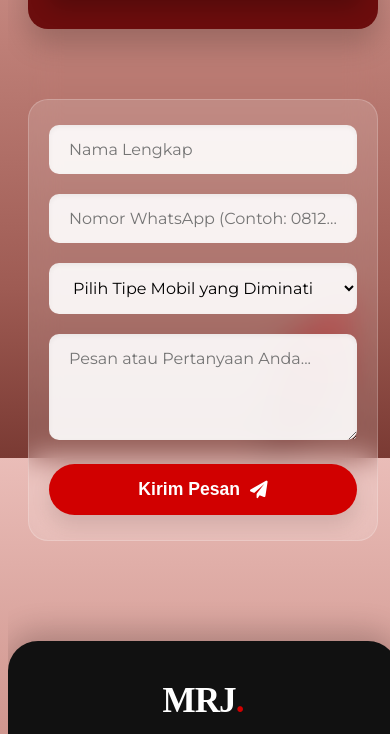
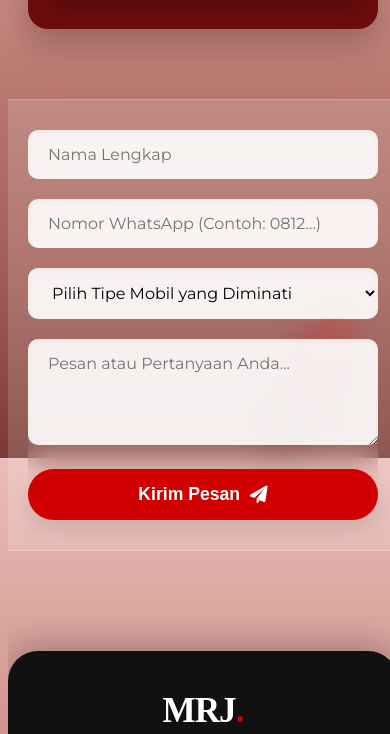
Before and after one commit to badakberenang156-dot/Portofolio-Rhamzy-Daihatsu, a plain HTML site: page index.html in a window 390 px wide. Shown: the part 5450-6184 px from the top of the page. Drawn offline with Linux system fonts and the light colour scheme.

Commit message:
Fix scroll produk macet dan melebarkan form contact

```diff
--- a/style.css
+++ b/style.css
@@ -515,7 +515,7 @@ section {
         max-width: 100vw;
         overflow: hidden; /* Mencegah elemen bocor keluar layar */
     }
-    .product-track { padding: 20px calc(50% - 130px); gap: 15px; touch-action: pan-x; }
+    .product-track { padding: 20px calc(50% - 130px); gap: 15px; touch-action: pan-y; }
     .product-card { flex: 0 0 260px; padding: 20px 15px; }
     .product-img { height: 130px; }
     .product-info h3 { font-size: 1.2rem; }
@@ -532,12 +532,16 @@ section {
     .contact-info-box { border-radius: 20px; padding: 30px 20px; margin-bottom: 20px; text-align: center; }
     .info-item { flex-direction: column; align-items: center; gap: 10px; text-align: center; }
     .contact-form-box {
-        padding: 25px 20px;
+        padding: 30px 20px;
         background: rgba(255, 255, 255, 0.15);
         backdrop-filter: blur(10px);
-        border-radius: 20px;
-        border: 1px solid rgba(255, 255, 255, 0.2);
-        width: 100%;
+        border-radius: 0; /* Hilangkan lengkungan agar pas nempel di ujung layar */
+        border-top: 1px solid rgba(255, 255, 255, 0.2); /* Sisa border atas bawah saja */
+        border-bottom: 1px solid rgba(255, 255, 255, 0.2);
+        border-left: none;
+        border-right: none;
+        width: calc(100% + 40px); /* Melebarkan kotak menembus jarak aman */
+        margin: 0 -20px; /* Menarik kotak secara paksa ke ujung kiri dan kanan */
         box-sizing: border-box;
     }
 
```
